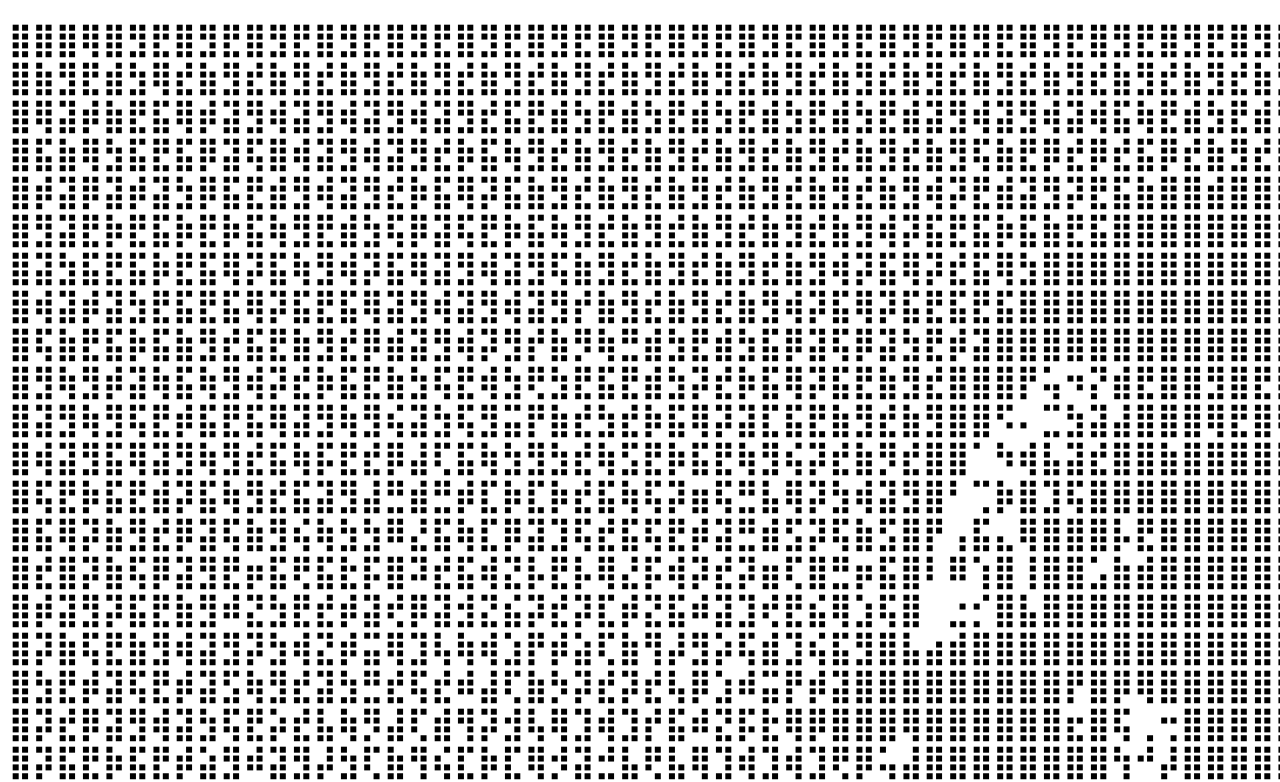
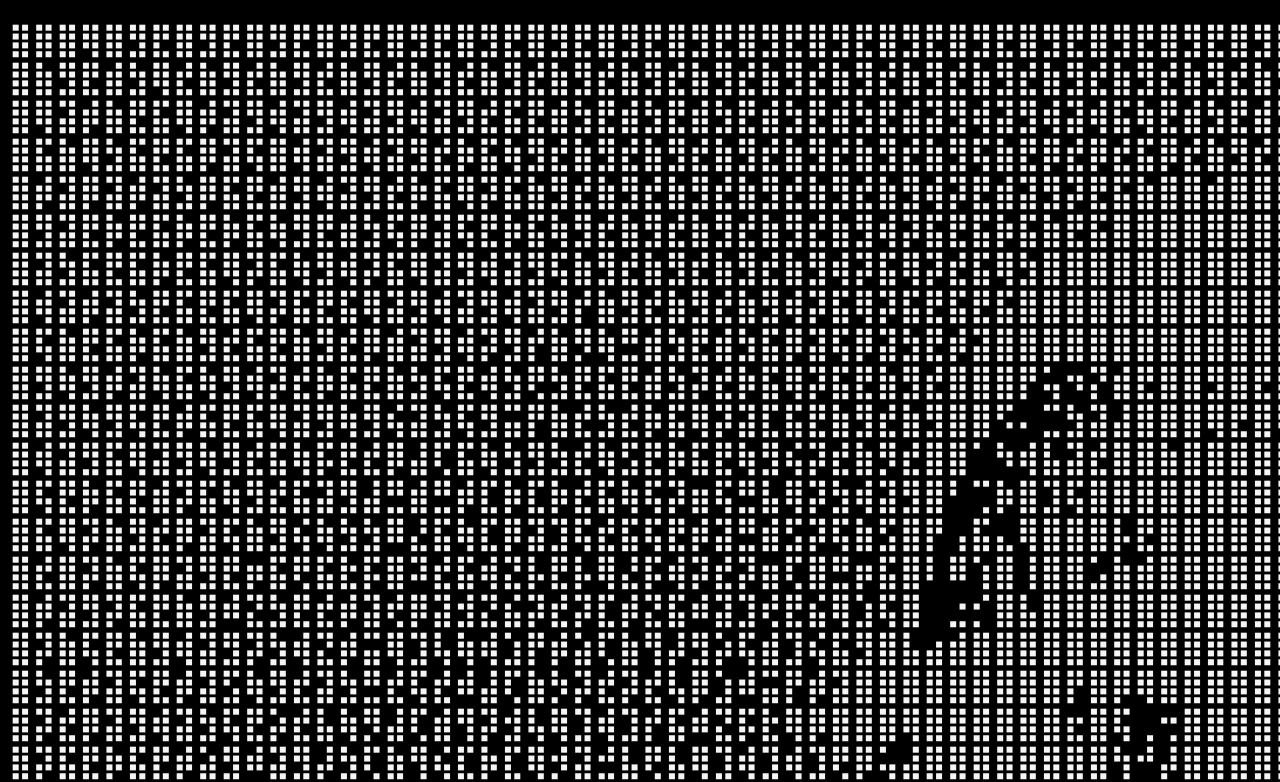
Before and after one commit to ItsYuzu/CanYouFeelMyHeart, a plain HTML site: page index.html in a window 1280 px wide. Shown: the top 782 px of the page. Drawn offline with Linux system fonts and the light colour scheme.

Commit message:
fixed some issues

```diff
--- a/index.html
+++ b/index.html
@@ -1,11 +1,15 @@
+
 <!DOCTYPE html>
 <html lang="en">
+<link rel="stylesheet" href="style.css">
 <head>
     <meta charset="UTF-8">
     <meta http-equiv="X-UA-Compatible" content="IE=edge">
     <meta name="viewport" content="width=device-width, initial-scale=1.0">
     <title>Gigachad</title>
+
 </head>
+
 <body>
 
     <h1>⣿⣿⣿⢿⣿⣻⣟⣿⣻⣟⣿⣻⣟⣿⣻⣟⣿⣻⣟⣿⣻⣟⣿⣻⣟⣿⣻⣟⣿⣻⣟⣿⣻⣟⣿⣻⣟⣿⣻⣟⣿⣻⣟⣿⣻⣟⣿⣻⣟⣿⣻⣟⣿⣻⣟⣿⣻⣟⣿⣻⣟⣿⣻⣟⡿⣽⣻⡽⢯⡿⣽⣫⡟⣽⣫⢟⣽⢫⡟⣽⢫⡟⣭⡻⣭⢻⡭⢯⡽⣭⢯⡽⣭⠻⣜⡣⢟⣜⡣⢟⡜⣣⢛⡜⣣⢛⡜⣣⢏⡼⣡⢏⡼⣡⢏⡼⣡⢏⡼⡱
--- /dev/null
+++ b/style.css
@@ -0,0 +1,2 @@
+body {background-color: black;}
+h1 {color: whitesmoke;}
```
